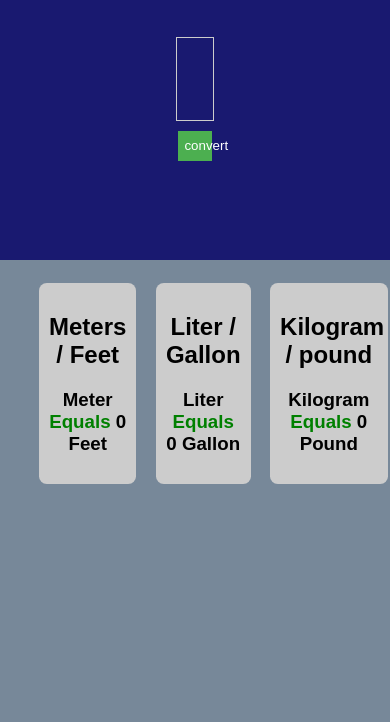
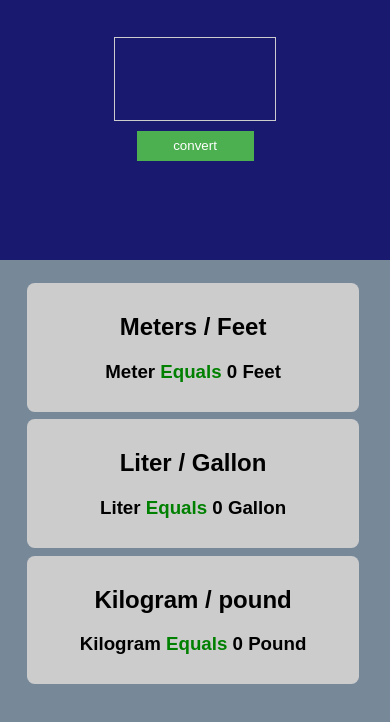
Before and after one commit to Space-Explorer25/unit-convertor, a plain HTML site: page index.html in a window 390 px wide. Shown: the part 118-840 px from the top of the page. Drawn offline with Linux system fonts and the light colour scheme.

Commit message:
Update style.css

```diff
--- a/style.css
+++ b/style.css
@@ -78,3 +78,19 @@ main {
 }
 span{
 color: green;}
+
+@media screen and (max-width: 480px) {
+input{
+    width: 40vw; font-size:10vw;}
+button{
+    width: 30vw;}
+.out{
+display: flex;
+flex-direction: column;}
+.converted{
+    width: 80vw;margin-left:-1vw;
+.container{
+    height: 50vh;
+width: 82vw;
+}}
+}
```
